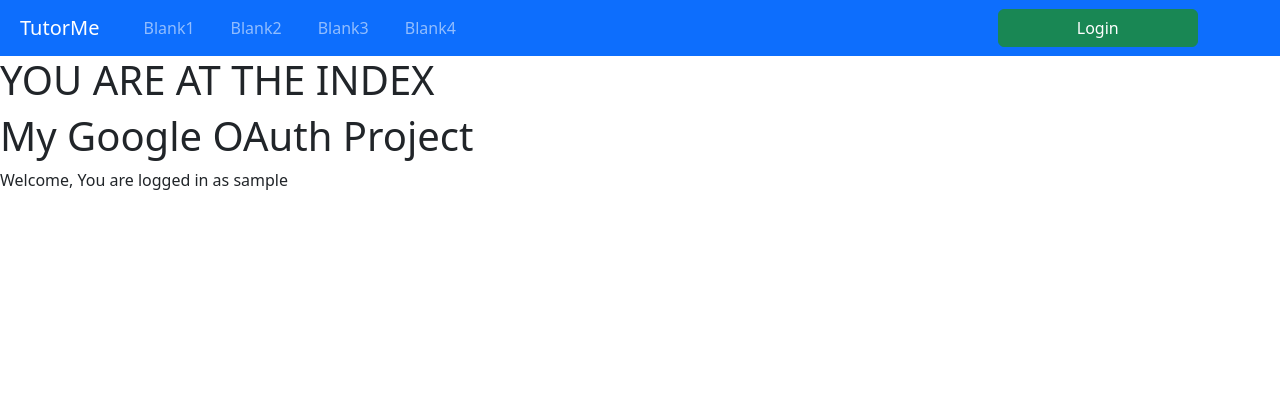
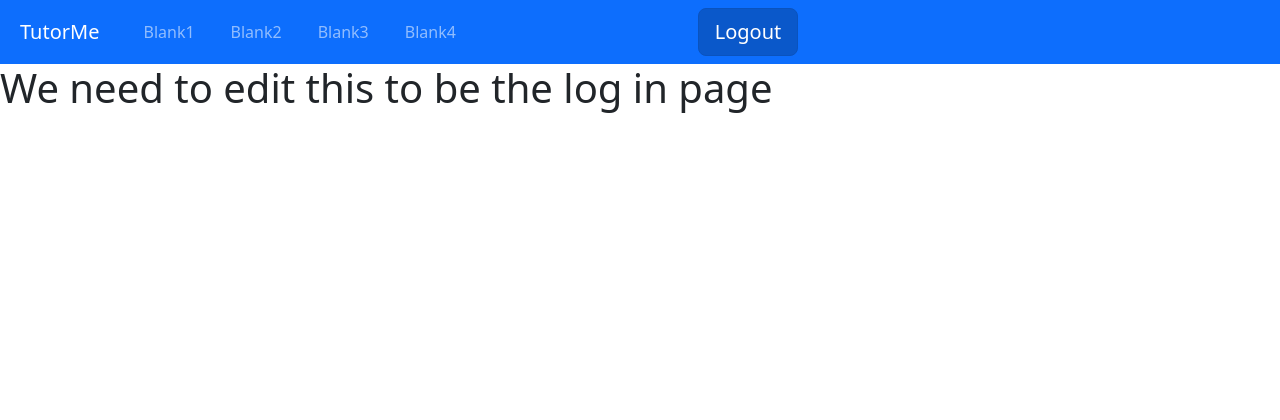
Before and after one commit to Bababinks/TutorMe, a Django app: page /tutorMe/ in a window 1280 px wide. Shown: the top 420 px of the page. Run offline with Django 4.2, Linux system fonts and the light colour scheme; the visitor is signed in with stand-in values (Sample User, id 1); some libraries are stand-ins or nearby versions.

Commit message:
login features - still needs with with buttons and look

```diff
--- a/tutorMe/templates/tutorMe/index.html
+++ b/tutorMe/templates/tutorMe/index.html
@@ -16,21 +16,7 @@
 
 {% bootstrap_messages %}
 {% include "nav.html" %}
-	<h1>YOU ARE AT THE INDEX</h1>
-
-
-{% load socialaccount %}
-<html>
-<body>
-<h1>My Google OAuth Project </h1>
-{% if user.is_authenticated %}
-  <p>Welcome, You are logged in as {{ user.username }}</p>
-{% else %}
-  <a href="{% provider_login_url 'google' %}">Login With Google</a>
-{% endif %}
-</body>
-</html>
-
+	<h1>We need to edit this to be the log in page</h1>
 
 
 
--- a/tutorMe/templates/tutorMe/nav.html
+++ b/tutorMe/templates/tutorMe/nav.html
@@ -25,9 +25,13 @@
         <a class="nav-link " href="#">Blank4</a>
       </li>
     </ul>
+    {% load socialaccount %}
+    {% if user.is_authenticated %}
+    <a href="../tutorMe/logout" class="btn btn-primary btn-lg active" role="button" aria-pressed="true">Logout</a>
+    {% else %}
+    <a href="{% provider_login_url 'google' %}" class="btn btn-primary btn-lg active" role="button" aria-pressed="true">Login With Google</a>
+    {% endif %}
 
-
-      <button type="button " class="btn btn-success" style="margin-left: 300px; width:200px;" >Login</button>
 
 
   </div>
```
